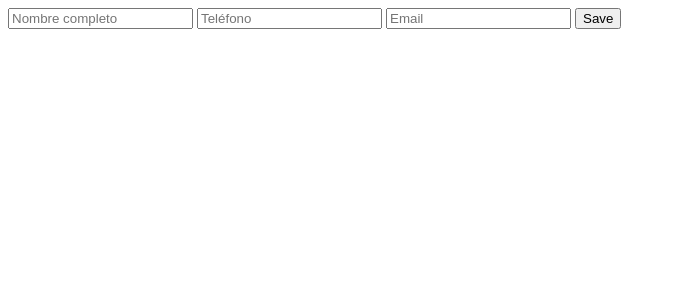
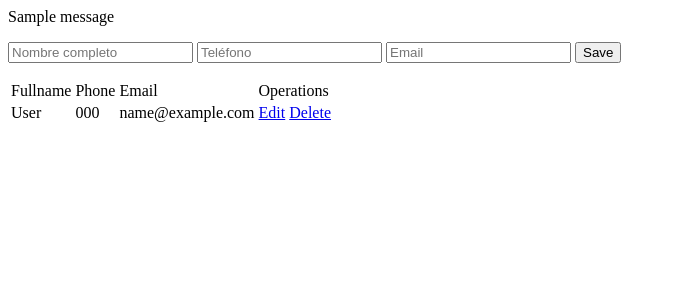
Before and after one commit to Rodrigotmz/Python-Flask-y-Mysql-Aplicaci-n-Web, a Flask app: page / in a window 1280 px wide. Shown: the top 300 px of the page, without its empty margins (0-676 px from the left). Run offline with Flask 2, Linux system fonts and the light colour scheme; tables that the repository leaves empty or names only in its code hold one stand-in row (values such as "Sample post"); one stand-in notice (Sample message) is shown; some libraries are stand-ins or nearby versions.

Commit message:
Creacion y modificacion de archivos
Creación de el archivo 'edit-contact.hmtl', también se mostró por medio de una lista los datos de la BD

```diff
--- a/App.py
+++ b/App.py
@@ -1,16 +1,24 @@
-from flask import Flask, render_template, request
+from flask import Flask, render_template, redirect, request, url_for, flash
 from flask_mysqldb import MySQL
 
 app = Flask(__name__)
+
+#MySQL Connection
 app.config['MYSQL_HOST'] = 'localhost'
 app.config['MYSQL_USER'] = 'rodrigo'
 app.config['MYSQL_PASSWORD'] = 'Roderick12'
 app.config['MYSQL_DB'] = 'FlaskDb'
 mysql = MySQL(app)
 
+#Setings
+app.secret_key = 'mysecretkey'
+
 @app.route('/')
 def Index():
-    return render_template('index.html')
+    cur = mysql.connection.cursor()
+    cur.execute('SELECT * FROM contacts')
+    data = cur.fetchall()
+    return render_template('index.html', contacts = data)
 
 @app.route('/add_contact', methods =['POST'])
 def add_contact():
@@ -18,16 +26,26 @@ def add_contact():
         fullname = request.form['fullname']
         phone = request.form['phone']
         email = request.form['email']
-        print(fullname, phone, email)
-        return'recived'
+        cur = mysql.connection.cursor()
+        cur.execute('INSERT INTO contacts (fullname, phone, email) VALUES (%s, %s, %s)', (fullname, phone, email))
+        mysql.connection.commit()
+        flash('Contact Added successfully')
+        return redirect(url_for('Index'))
 
-@app.route('/edit')
-def edit_contact():
-    return 'edit contact'
+@app.route('/edit/<id>')
+def get_contact(id):
+    cur = mysql.connection.cursor()
+    cur.execute('SELECT * FROM contacts WHERE id = %s', (id))
+    data = cur.fetchall()
+    return render_template('edit-contact', contact = data[0])
 
-@app.route('/delete')
-def delete_contact():
-    return 'delete contact'
+@app.route('/delete/<string:id>')
+def delete_contact(id):
+    cur = mysql.connection.cursor()
+    cur.execute('DELETE FROM contacts WHERE id = {}'.format(id))
+    mysql.connection.commit()
+    flash('Contact Removed Successfully')
+    return redirect(url_for('Index'))
 
 if __name__ == '__main__':
     app.run(port = 3000, debug = True)
--- /dev/null
+++ b/templates/edit-contact.html
@@ -0,0 +1,5 @@
+<form action="">
+    <input type="text" name="fullname" placeholder="Nombre completo">
+    <input type="text" name="phone" placeholder="Teléfono">
+    <input type="text" name="email" placeholder="Email">
+</form>
--- a/templates/index.html
+++ b/templates/index.html
@@ -1,3 +1,11 @@
+{% with messages = get_flashed_messages() %}
+{% if messages %}
+{% for message in messages %}
+    <p>{{ message }}</p>
+{% endfor %}
+{% endif %}
+{% endwith %}
+
 <form action="/add_contact" method="POST">
     <input type="text" name="fullname" placeholder="Nombre completo">
     <input type="text" name="phone" placeholder="Teléfono">
@@ -6,3 +14,27 @@
         Save
     </button>
 </form>
+
+<table>
+    <thead>
+        <tr>
+            <td>Fullname</td>
+            <td>Phone</td>
+            <td>Email</td>
+            <td>Operations</td>
+        </tr>
+    </thead>
+    <tbody>
+        {% for contact in contacts %}
+            <tr>
+                <td>{{ contact.1 }}</td>
+                <td>{{ contact.2 }}</td>
+                <td>{{ contact.3 }}</td>
+                <td>
+                    <a href="/edit/{{contact.0}}">Edit</a>
+                    <a href="/delete/{{contact.0}}">Delete</a>
+                </td>
+            </tr>
+        {% endfor %}
+    </tbody>
+</table>
```
